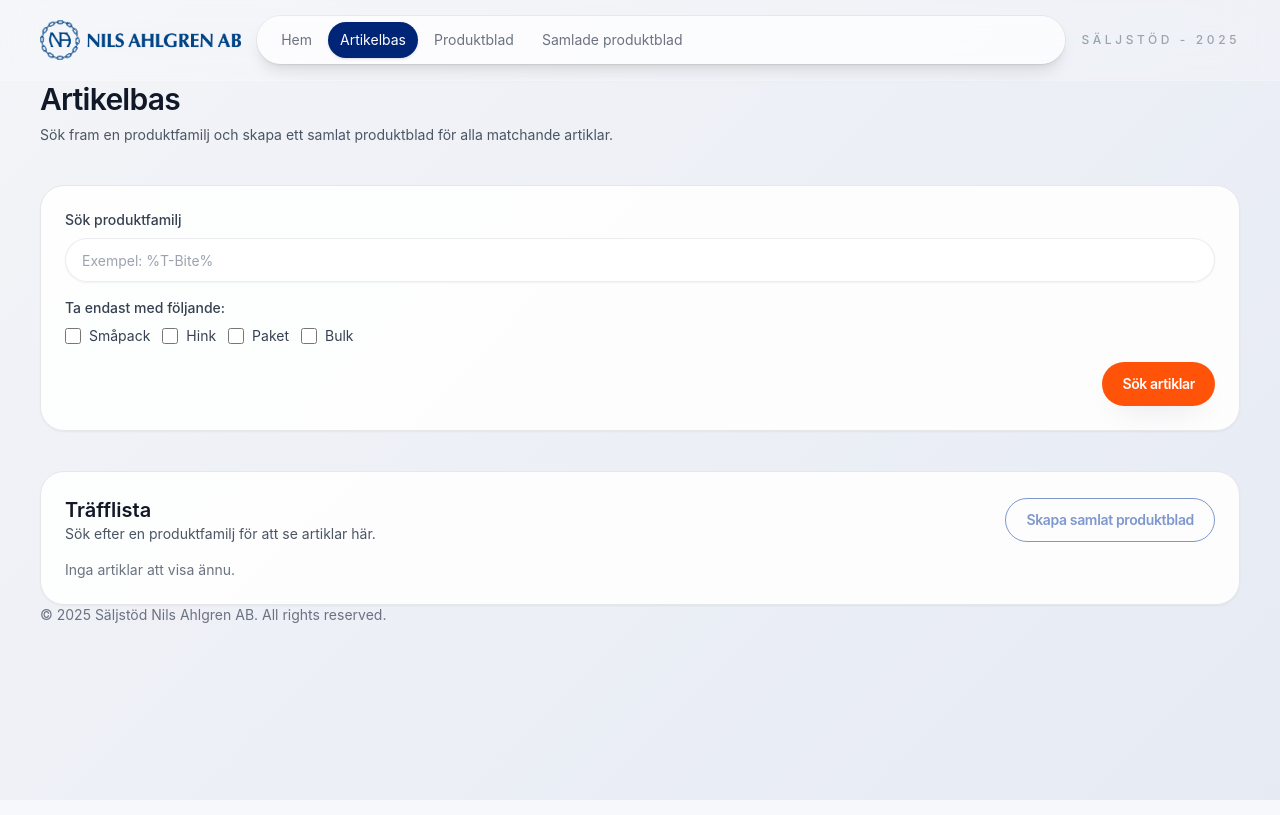
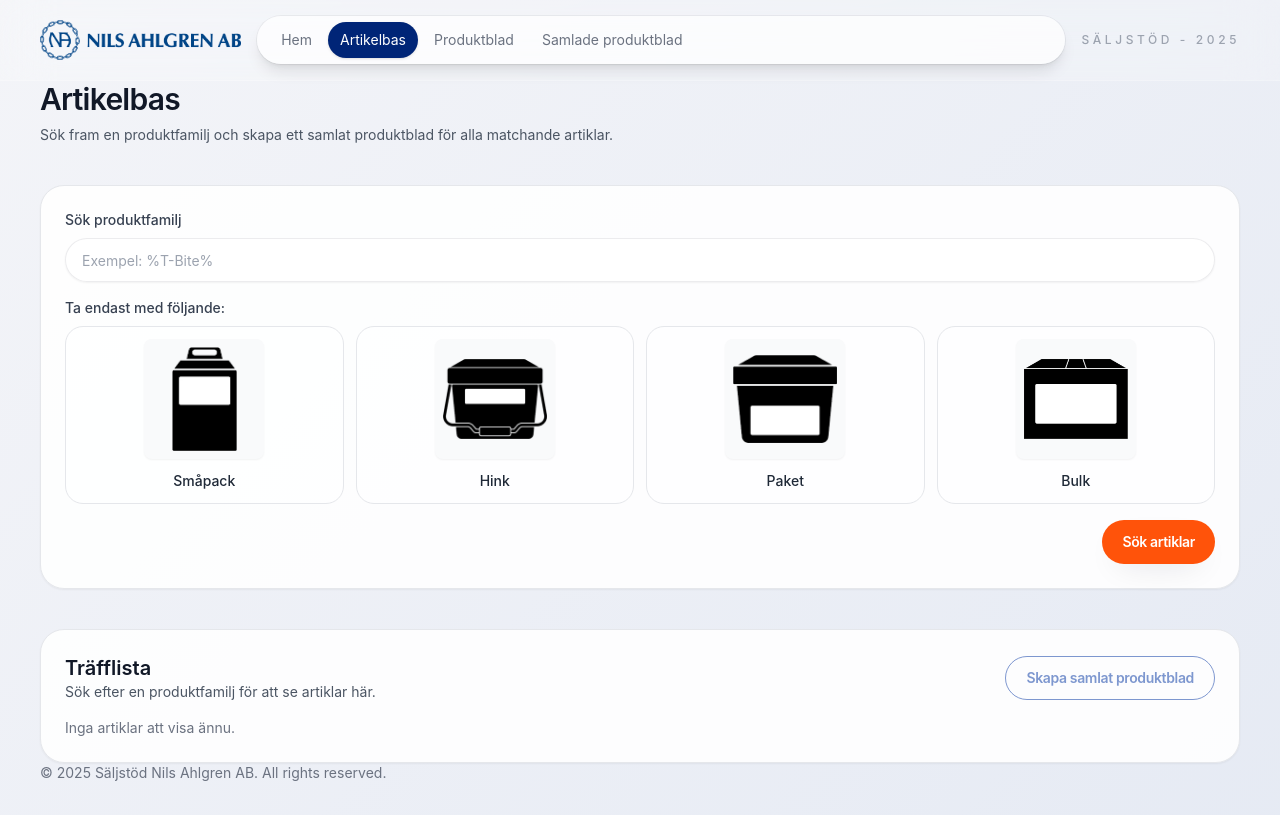
Before and after one commit to stockenb/saljstod-copy, a Next.js app: page /artikelbas in a window 1280 px wide. Built offline with nearby package versions, Linux system fonts and the light colour scheme.

Commit message:
Replace packaging filters with image tiles

```diff
--- a/app/artikelbas/page.tsx
+++ b/app/artikelbas/page.tsx
@@ -1,5 +1,6 @@
 "use client";
 
+import Image, { StaticImageData } from "next/image";
 import { FormEvent, useMemo, useState } from "react";
 import { useRouter } from "next/navigation";
 
@@ -9,17 +10,21 @@ import {
   type PackagingFilterValue,
   PACKAGING_FILTER_VALUES,
 } from "@/lib/artikelbas-filters";
+import bulkImage from "./images/bulk.png";
+import packageImage from "./images/paket.png";
+import smallPackImage from "./images/sbpack.png";
+import bucketImage from "./images/storhink.png";
 
-const PACKAGING_FILTER_LABELS: Record<PackagingFilterValue, string> = {
-  "small-pack": "Småpack",
-  bucket: "Hink",
-  package: "Paket",
-  bulk: "Bulk",
+const PACKAGING_FILTER_MEDIA: Record<PackagingFilterValue, { label: string; image: StaticImageData }> = {
+  "small-pack": { label: "Småpack", image: smallPackImage },
+  bucket: { label: "Hink", image: bucketImage },
+  package: { label: "Paket", image: packageImage },
+  bulk: { label: "Bulk", image: bulkImage },
 };
 
 const PACKAGING_FILTER_OPTIONS = PACKAGING_FILTER_VALUES.map((value) => ({
   value,
-  label: PACKAGING_FILTER_LABELS[value],
+  ...PACKAGING_FILTER_MEDIA[value],
 }));
 
 type FamilyArticle = {
@@ -157,39 +162,44 @@ export default function ArtikelbasPage() {
               <legend className="text-sm font-medium text-neutral-700">
                 Ta endast med följande:
               </legend>
-              <div className="flex flex-wrap gap-3">
+              <div className="grid grid-cols-2 gap-3 sm:grid-cols-4">
                 {PACKAGING_FILTER_OPTIONS.map((option) => {
-                  const inputId = `artikelbas-packaging-${option.value}`;
                   const isChecked = packagingFilters.includes(option.value);
 
                   return (
-                    <label
+                    <button
                       key={option.value}
-                      htmlFor={inputId}
-                      className="flex items-center gap-2 text-sm text-neutral-700"
-                    >
-                      <input
-                        id={inputId}
-                        type="checkbox"
-                        className="h-4 w-4 rounded border border-neutral-300 text-neutral-900 focus-visible:outline focus-visible:outline-2 focus-visible:outline-offset-2 focus-visible:outline-neutral-900"
-                        checked={isChecked}
-                        onChange={(event) => {
-                          const { checked } = event.target;
+                      type="button"
+                      aria-pressed={isChecked}
+                      onClick={() =>
                         setPackagingFilters((current) => {
-                            if (checked) {
                           if (current.includes(option.value)) {
-                                return current;
+                            return current.filter((value) => value !== option.value);
                           }
 
                           return [...current, option.value];
+                        })
                       }
-
-                            return current.filter((value) => value !== option.value);
-                          });
-                        }}
+                      className={`group flex w-full flex-col items-center gap-3 rounded-xl border bg-white/80 p-3 text-sm font-medium transition focus-visible:outline focus-visible:outline-2 focus-visible:outline-offset-2 focus-visible:outline-neutral-900 ${
+                        isChecked
+                          ? "border-neutral-900 ring-2 ring-neutral-900"
+                          : "border-neutral-200 hover:border-neutral-300 hover:shadow-sm"
+                      }`}
+                    >
+                      <div className="relative isolate aspect-square w-full max-w-[120px] overflow-hidden rounded-lg bg-neutral-50 p-2 shadow-sm transition group-hover:shadow">
+                        {isChecked ? (
+                          <span className="absolute right-2 top-2 h-2 w-2 rounded-full bg-neutral-900" aria-hidden />
+                        ) : null}
+                        <Image
+                          src={option.image}
+                          alt={option.label}
+                          className="h-full w-full object-contain"
+                          sizes="(min-width: 640px) 120px, 100px"
+                          priority
                         />
-                      {option.label}
-                    </label>
+                      </div>
+                      <span className="text-center text-neutral-800">{option.label}</span>
+                    </button>
                   );
                 })}
               </div>
```
Lines whose indentation alone changed are shown as unchanged.
